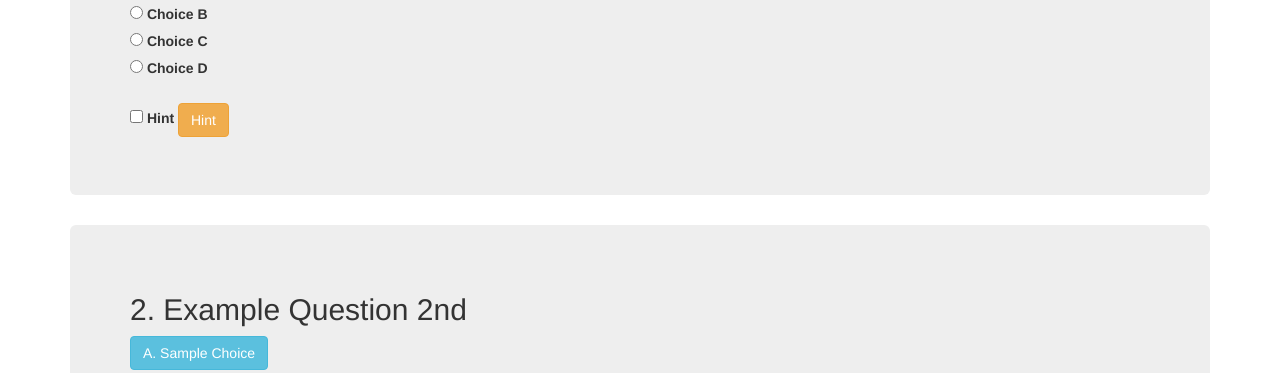
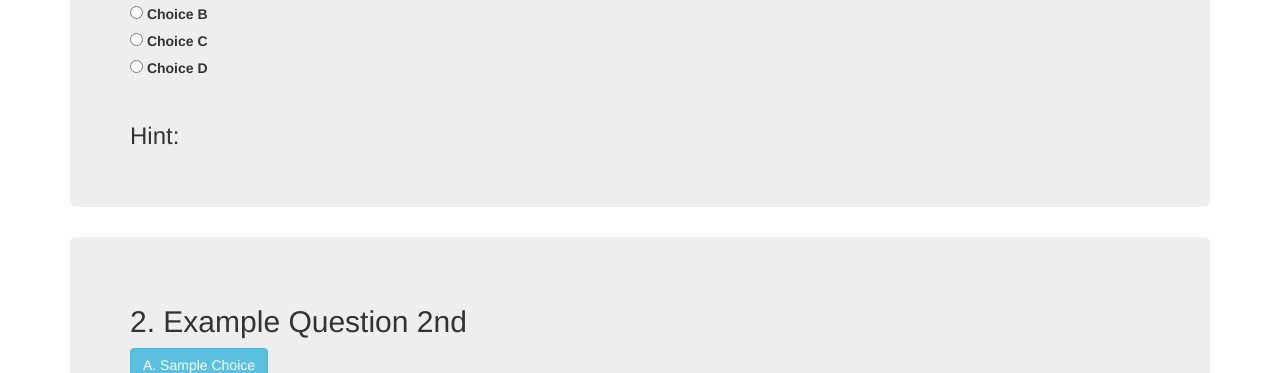
Before and after one commit to TheWalkingWard/CompSci-Reviewer-EARIST, a plain HTML site: page Algorithm and Complexity.html in a window 1280 px wide. Shown: the part 727-1100 px from the top of the page. Drawn offline with Linux system fonts and the light colour scheme.

Commit message:
Update new

```diff
--- a/Algorithm and Complexity.html
+++ b/Algorithm and Complexity.html
@@ -26,7 +26,7 @@
                 <a href="index.html" class="btn btn-info">Back to Menu</a>
             </div>
             <div class="col-sm-2">
-                <a href="List Of Subjects.html" class="btn btn-success">Back to List of Subjects</a>
+                <a href="SubChoices.html" class="btn btn-success">Back to List of Subjects</a>
             </div>
             <div class="col-sm-2"></div>
             <div class="col-sm-2"></div>
@@ -61,9 +61,7 @@
 
         <br>
 
-        <input type="checkbox" onclick="Hint1()" id="Explain01">
-        <label for="">Hint</label>
-        <button class="btn btn-warning" id="Hint01" onclick="Hint1()">Hint</button>
+        <h3 onclick="Hint1()">Hint: </h3>
         <h4 id="Explain01" class="Hint"></h4>
     </div>
 </div>
```
Also changed, not shown: ApplicationDevelopment.html (+1 -1 lines), HumanComputerInteraction.html (+1 -1 lines), Operating System.html (+1 -1 lines), SoftwareEngineering.html (+1 -1 lines).
